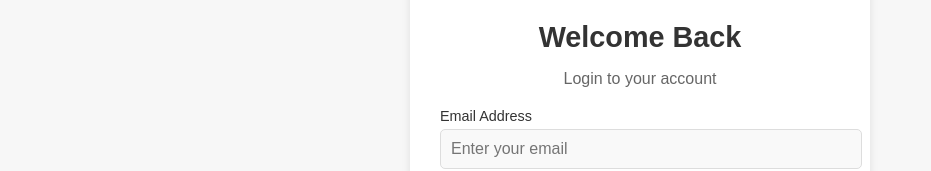
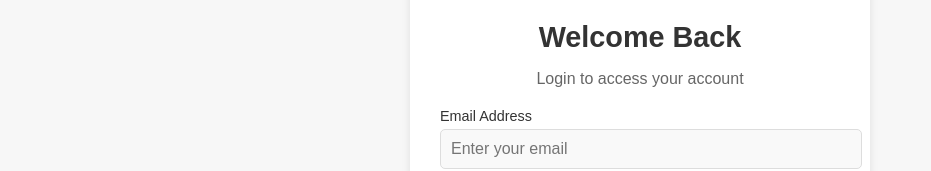
Before and after one commit to rahulrajrrk/ecommerce-app, a React (Create React App) app in the folder frontend/: page /login in a window 1280 px wide. Shown: the part 232-403 px from the top of the page, without its empty margins (0-931 px from the left). Built offline with nearby package versions, Linux system fonts and the light colour scheme.

Commit message:
Update Login.js

```diff
--- a/frontend/src/pages/Login.js
+++ b/frontend/src/pages/Login.js
@@ -1,9 +1,11 @@
 import React, { useState } from "react";
 import "./Login.css"; // Import custom CSS for styling
+import { useNavigate } from "react-router-dom";
 
 function Login() {
   const [email, setEmail] = useState("");
   const [password, setPassword] = useState("");
+  const navigate = useNavigate();
 
   const handleLogin = async (e) => {
     e.preventDefault();
@@ -17,6 +19,7 @@ function Login() {
       if (data.success) {
         alert("Login Successful!");
         console.log("User Data:", data.user);
+        navigate("/home"); // Redirect to Home page
       } else {
         alert(data.message);
       }
@@ -30,7 +33,7 @@ function Login() {
     <div className="login-container">
       <div className="login-card">
         <h2 className="login-title">Welcome Back</h2>
-        <p className="login-subtitle">Login to your account</p>
+        <p className="login-subtitle">Login to access your account</p>
         <form onSubmit={handleLogin}>
           {/* Email Input */}
           <div className="form-group">
```
